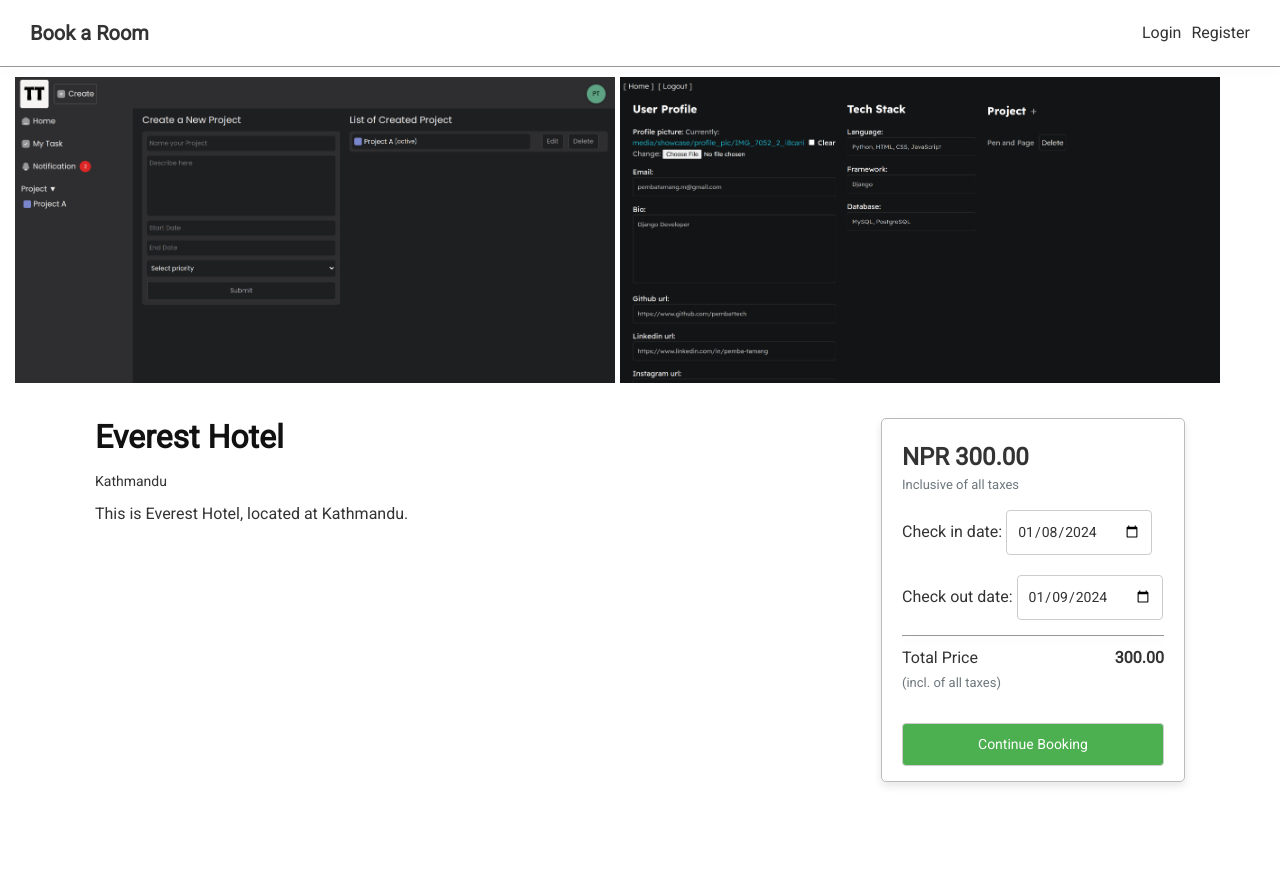
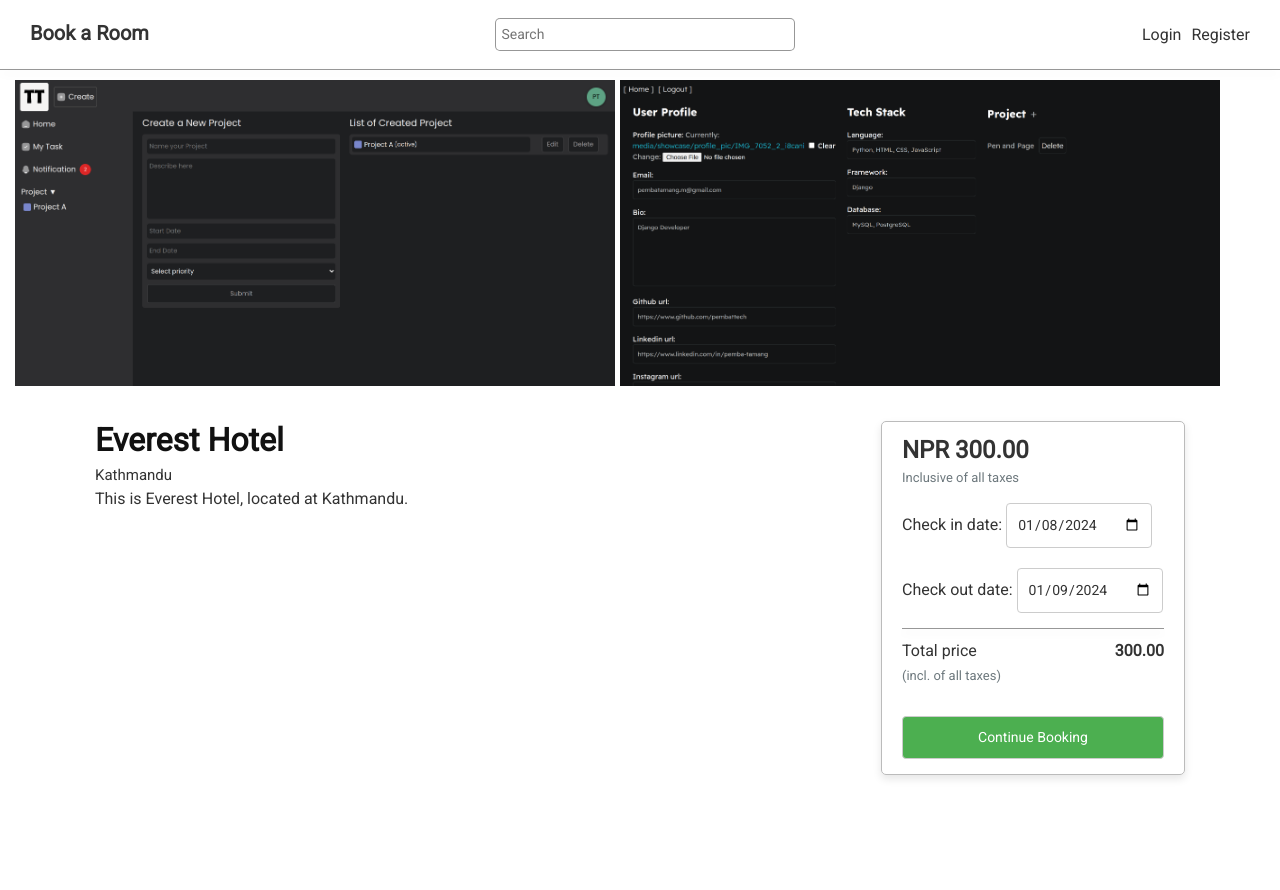
Before and after one commit to pembattech/book-a-room, a Django app: a page that uses templates/nav.html in a window 1280 px wide. Before the commit the page ends 786 px from the top, so only its background shows below. Run offline with Django 5.2, Linux system fonts and the light colour scheme; data comes from the database, SQL or seed files in the repository.

Commit message:
Implement search bar, update templates and sytles.

```diff
--- a/hotel/templates/hotel/hotel_detail.html
+++ b/hotel/templates/hotel/hotel_detail.html
@@ -55,7 +55,7 @@
 
                 <div class="div-flex total-cost-wrapper">
                     <div>
-                        <p style="margin-bottom: 0;">Total Price</p>
+                        <p style="margin-bottom: 0;">Total price</p>
                         <span style="font-size: 13px; color:#6d787d;">(incl. of all taxes)</span>
                     </div>
                     <div>
--- a/hotel/urls.py
+++ b/hotel/urls.py
@@ -1,6 +1,6 @@
 from django.urls import path
 
-from .views import home, hotel_dashboard, edit_hotel, delete_hotel, list_hotel, hotel_detail, update_total_cost
+from .views import home, hotel_dashboard, edit_hotel, delete_hotel, search_hotel, list_hotel, hotel_detail, update_total_cost
 
 app_name = 'hotel'
 
@@ -9,6 +9,7 @@ urlpatterns = [
     path('dashboard', hotel_dashboard, name='dashboard'),
     path('update/<slug>', edit_hotel, name='update'),
     path('delete/<slug>', delete_hotel, name='delete'),
+    path("search", search_hotel, name="search"),
     path('list-hotel', list_hotel, name='list_hotel'),
     path('hotel-detail/<slug>', hotel_detail, name = 'hotel_detail'),
     path('update-tc/<slug>', update_total_cost, name = 'update_total_cost'),
--- a/hotel/views.py
+++ b/hotel/views.py
@@ -4,6 +4,7 @@ from django.views.decorators.http import require_POST
 from django.views.decorators.csrf import csrf_exempt
 from django.contrib.auth.decorators import login_required
 from datetime import date, timedelta
+from django.db.models import Q
 
 from .models import Hotel, HotelImage
 from .forms import HotelForm, HotelImageFormSet, ReservationForm
@@ -129,3 +130,16 @@ def delete_hotel(request, slug):
         hotel.delete()
 
         return redirect("hotel:dashboard")
+
+def search_hotel(request):
+    query = request.GET.get('query', '')
+
+    # Search for hotels based on the name, address, or description containing the query
+    hotels = Hotel.objects.filter(Q(name__icontains=query) | Q(address__icontains=query) | Q(description__icontains=query))
+
+    context = {
+        'hotels': hotels,
+        'query': query,
+    }
+
+    return render(request, 'hotel/search_result.html', context)
--- a/static/css/styles.css
+++ b/static/css/styles.css
@@ -67,6 +67,22 @@ a:hover {
     color: #dbdbdb;
 }
 
+.search-bar {
+    width: 300px;
+    padding: 5px;
+    margin: 0;
+    border: 1px solid rgba(49, 49, 49, 0.5);
+    border-radius: 5px;
+    outline: none;
+    transition: width 0.5s ease;
+}
+
+.search-bar:focus {
+    width: 400px;
+    border-color: #666;
+}
+
+
 .custom-hr {
     height: 1px;
     background-color: rgba(49, 49, 49, 0.5);
@@ -118,13 +134,11 @@ a:hover {
     padding: 0 10px;
 }
 
-.hotel-cards .hotel-card:hover {
-    background-color: #f1f1f1;
-}
-
 .hotel-info {
-    font-size: 14px;
-    font-weight: 400;
+    font-size: 15px;
+    font-weight: 550;
+    padding: 0;
+    margin: 0;
 }
 
 .hotel-info.price,
@@ -181,6 +195,7 @@ a:hover {
 
 .hotel-detail-wrapper .heading {
     font-size: 32px;
+    margin-bottom: 0;
 }
 
 .hotel-detail-wrapper .hotel-detail {
--- a/templates/nav.html
+++ b/templates/nav.html
@@ -2,6 +2,12 @@
     <div class="navigation">
         <div class="nav-left-side">
             <a href="{% url 'base:home' %}" class="app-link heading">Book a Room</a>
+        </div>
+
+        <div class="search-container">
+            <form method="get" action="{% url 'hotel:search' %}">
+                <input type="text" name="query" class="search-bar" id="searchBar" placeholder="Search">
+            </form>
         </div>
 
         <div class="nav-right-side" style="display: flex; gap:10px; align-items:center;">
```
Also changed, not shown: hotel/templates/hotel/search_result.html (added, +54 -0 lines), test.html (added, +61 -0 lines).
